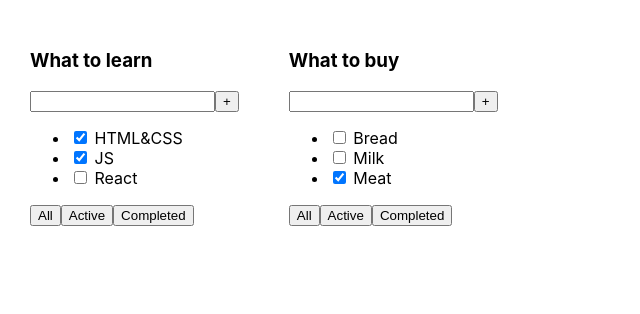
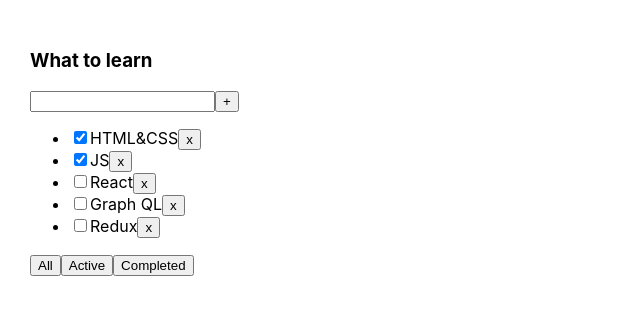
Before and after one commit to YouJeen-ru/inc-todolist, a React (Create React App) app: page / in a window 1280 px wide. Shown: the top 314 px of the page, without its empty margins (0-640 px from the left). Built offline with nearby package versions, Linux system fonts and the light colour scheme.

Commit message:
delete task useState

```diff
--- a/src/App.tsx
+++ b/src/App.tsx
@@ -1,4 +1,4 @@
-import React from 'react';
+import React, {useState} from 'react';
 import './App.css';
 import TodoList from "./TodoList";
 
@@ -8,23 +8,28 @@
     isDone: boolean
 }
 
-const taskOne: Array<TaskType> = [
-    {id: 1, title: 'HTML&CSS', isDone: true },
-    {id: 2, title: 'JS', isDone: true },
-    {id: 3, title: 'React', isDone: false },
-]
+function App() {
+    //BLL:
+    let [tasks, setTasks] = useState([
+        {id: 1, title: 'HTML&CSS', isDone: true },
+        {id: 2, title: 'JS', isDone: true },
+        {id: 3, title: 'React', isDone: false },
+        {id: 4, title: 'Graph QL', isDone: false },
+        {id: 5, title: 'Redux', isDone: false },
+    ])
 
-const taskTwo: Array<TaskType> = [
-    {id: 1, title: 'Bread', isDone: false },
-    {id: 2, title: 'Milk', isDone: false },
-    {id: 3, title: 'Meat', isDone: true },
-]
-
-function App() {
+    const removeTask = (id: number) => {
+        let filteredTasks = tasks.filter(task => task.id !== id)
+        setTasks(filteredTasks)
+    }
+    //UI:
     return (
         <div className="App">
-            <TodoList title='What to learn' tasks={taskOne}/>
-            <TodoList title='What to buy' tasks={taskTwo}/>
+            <TodoList
+                title='What to learn'
+                tasks={tasks}
+                removeTask={removeTask}
+            />
         </div>
     );
 }
--- a/src/TodoList.tsx
+++ b/src/TodoList.tsx
@@ -4,9 +4,21 @@
 type TodoListPropsType =  {
     title: string
     tasks: Array<TaskType>
+    removeTask: (taskId: number) => void
 }
 
 const TodoList = (props: TodoListPropsType) => {
+    const taskList =  props.tasks.map((task, _i) => {
+        return (
+            <li key={_i}>
+                <input type="checkbox" checked={task.isDone}/>
+                <span>{task.title}</span>
+                <button onClick={() => props.removeTask(task.id)}>x</button>
+            </li>
+
+        )
+    })
+
     return (
         <div>
             <h3>{props.title}</h3>
@@ -15,9 +27,7 @@
                 <button>+</button>
             </div>
             <ul>
-                <li><input type="checkbox" checked={props.tasks[0].isDone}/> <span>{props.tasks[0].title}</span></li>
-                <li><input type="checkbox" checked={props.tasks[1].isDone}/> <span>{props.tasks[1].title}</span></li>
-                <li><input type="checkbox" checked={props.tasks[2].isDone}/> <span>{props.tasks[2].title}</span></li>
+                { taskList }
             </ul>
             <div>
                 <button>All</button>
```
